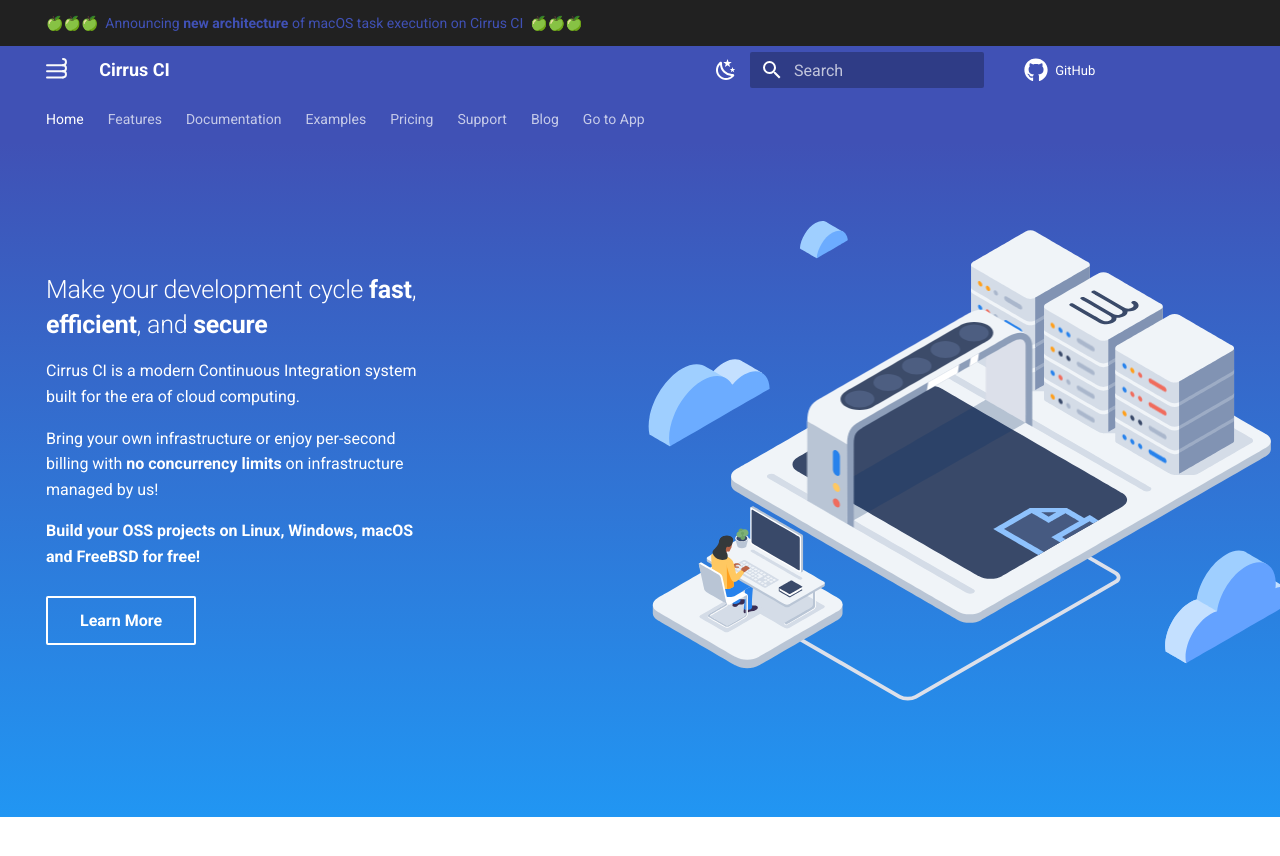
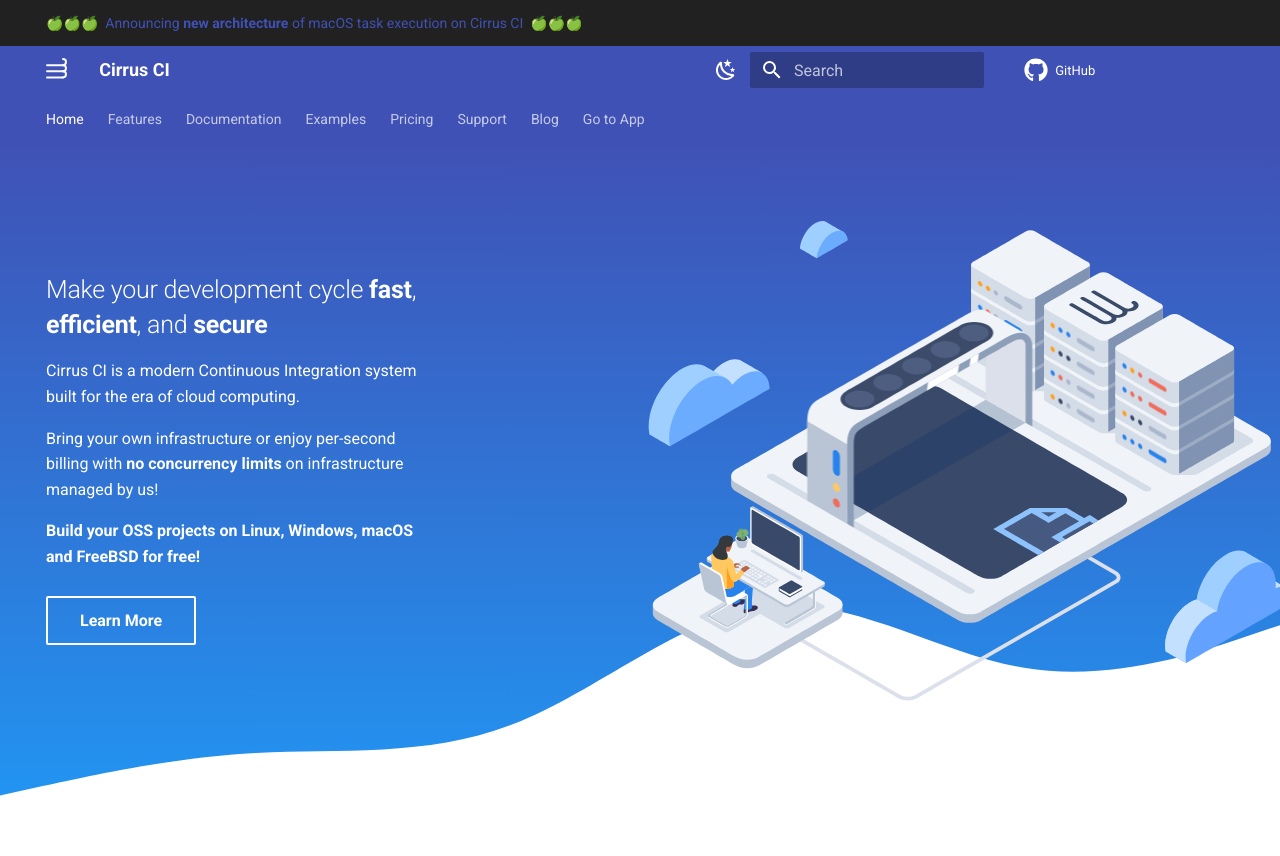
Before and after one commit to cirruslabs/cirrus-ci-docs, an MkDocs documentation site: the page built from docs/index.md, in a window 1280 px wide. Shown: the top 856 px of the page. Built offline with MkDocs 1.6.1 and Material for MkDocs 9.7.7, drawn with Linux system fonts in a browser that asks for light colours; comment, search, counter and statistics services are not loaded.

Commit message:
Revert "Relative path to wave"
This reverts commit 4da5519e

```diff
--- a/docs/stylesheets/landing.css
+++ b/docs/stylesheets/landing.css
@@ -1,13 +1,13 @@
 .tx-container {
   padding-top: 1rem;
   background:
-    url("assets/images/wave-regular.svg") no-repeat bottom,
+    url("/assets/images/wave-regular.svg") no-repeat bottom,
     linear-gradient(to bottom, var(--md-primary-fg-color), #2196f3 99%, var(--md-default-bg-color) 99%)
 }
 
 [data-md-color-scheme=slate] .tx-container {
   background:
-    url("assets/images/wave-slate.svg") no-repeat bottom,
+    url("/assets/images/wave-slate.svg") no-repeat bottom,
     linear-gradient(to bottom, var(--md-primary-fg-color), #2196f3 99%, var(--md-default-bg-color) 99%)
 }
 
```
